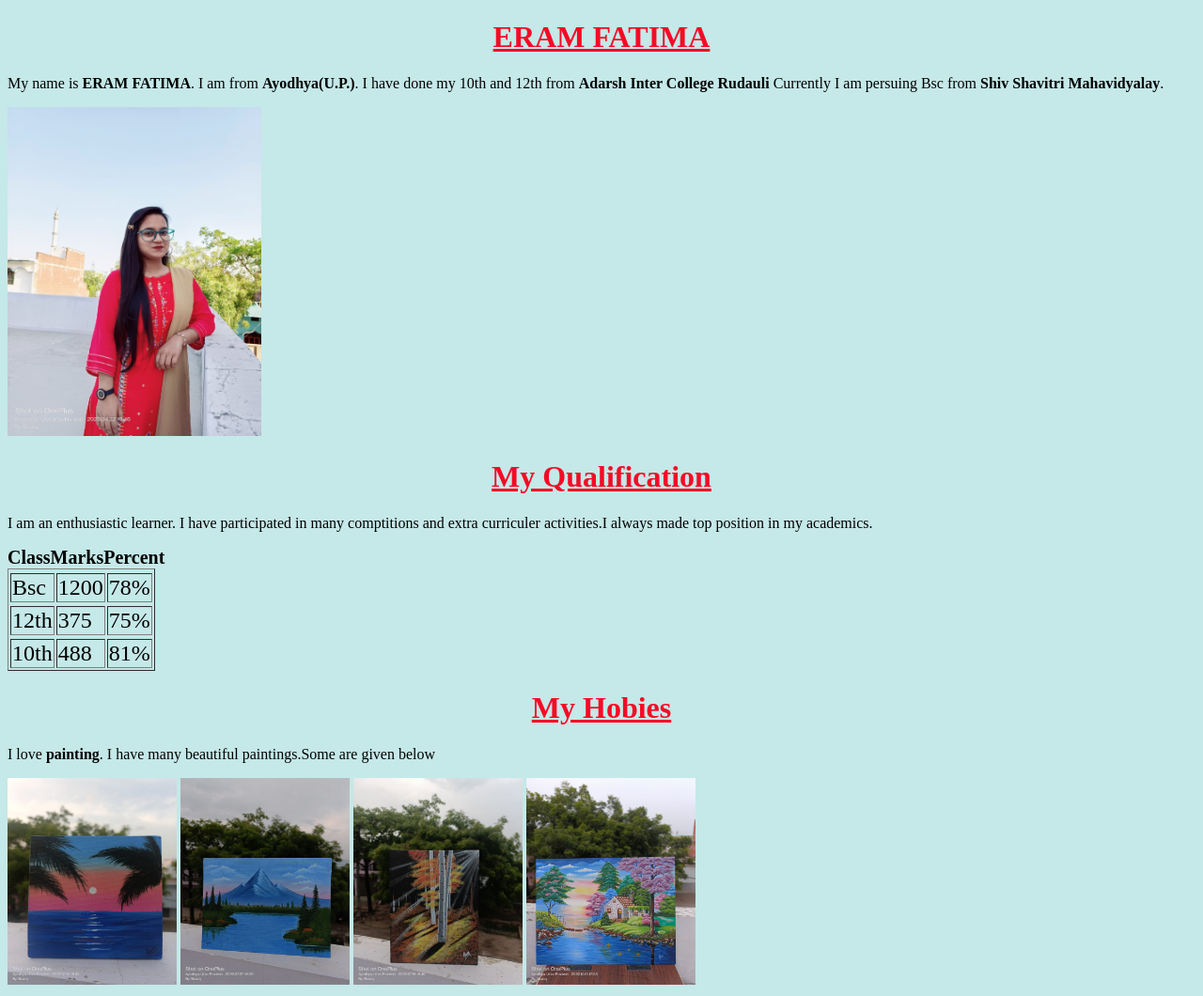
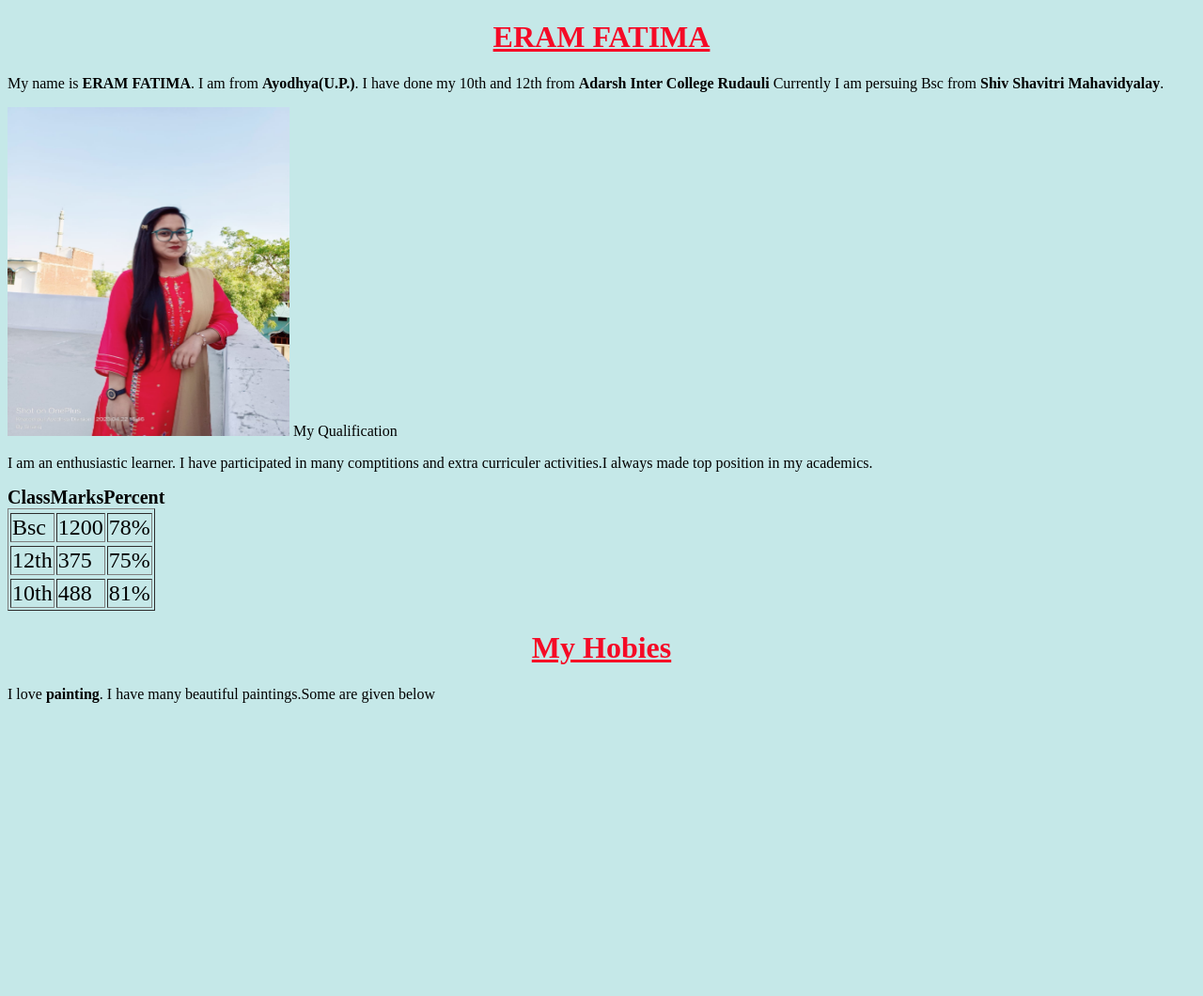
Before and after one commit to Ehtisham9198/eram, a plain HTML site: page index.html in a window 1280 px wide. Shown: the whole page at 94% size. After the commit the page ends 800 px from the top, so only its background shows below. Drawn offline with Linux system fonts and the light colour scheme.

Commit message:
Update index.html

```diff
--- a/index.html
+++ b/index.html
@@ -12,7 +12,7 @@
 
     <p class="eram1">My name is <b>ERAM FATIMA</b>. I am from <b>Ayodhya(U.P.)</b>. I have done my 10th and 12th from <b>Adarsh Inter College Rudauli
     </b>Currently I am persuing Bsc from <b>Shiv Shavitri Mahavidyalay</b>.</p>
-    <img src="./IMG-20230424-WA0013.jpg" class="eram4" alt="image2" height="350" width="270">
+    <img src="./IMG-20230424-WA0013.jpg" class="eram4" alt="image2" height="350" width="300
     <h1 style="color: #f50a26;" class="eram5"> My Qualification</h1>
     <p class="eram">I am an enthusiastic learner. I have participated in many comptitions and extra curriculer activities.I always made top position in my academics.</p>
     <table border="">
@@ -31,9 +31,9 @@
     </table>
     <h1 class="eram6" style="color: #f50a26;;">My Hobies</h1>
     <p class="eram2">I love <b>painting</b>. I have many beautiful paintings.Some are given below</p>
-    <img src="./IMG-20221211-WA0028.jpg " alt="image1" height="220" width="180" >
-    <img src="./IMG-20221211-WA0025.jpg" alt="" height="220" width="180">
-    <img src="./IMG-20221211-WA0026.jpg" alt="" height="220" width="180">
-    <img src="./IMG-20221211-WA0027.jpg" alt="" height="220" width="180">
+    <img src="./IMG-20221211-WA0028.jpg " alt="image1" height="220" width="185 >
+    <img src="./IMG-20221211-WA0025.jpg" alt="" height="220" width="185>
+    <img src="./IMG-20221211-WA0026.jpg" alt="" height="220" width="185>
+    <img src="./IMG-20221211-WA0027.jpg" alt="" height="220" width="185>
 </body>
 </html>
```
